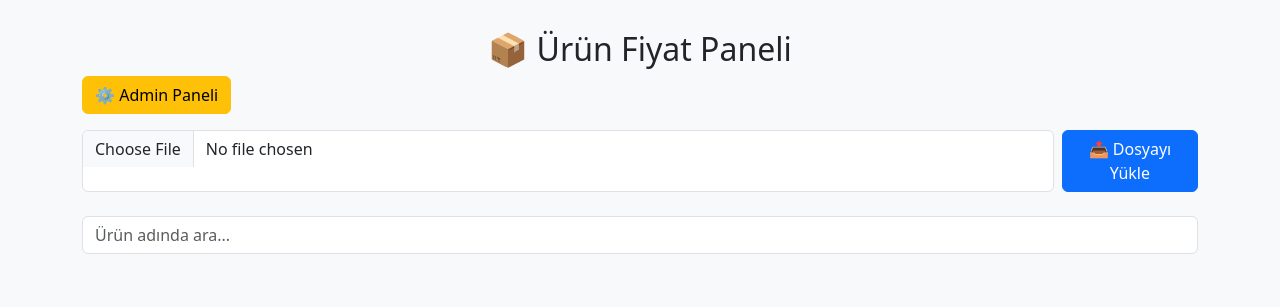
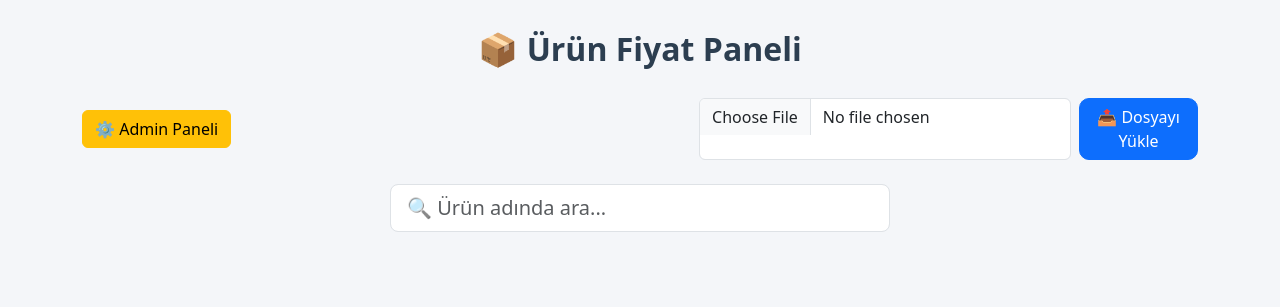
Before and after one commit to TeraH4wk/fiyat-paneli, a Flask app: template templates/index.html in a window 1280 px wide. Shown: the top 307 px of the page. Run offline with Flask 3, Linux system fonts and the light colour scheme; the template is opened without the code that fills it, so the values that code supplies are empty; the visitor is signed in with stand-in values (Sample User, id 1).

Commit message:
index sayfası modernleştirildi

```diff
--- a/templates/index.html
+++ b/templates/index.html
@@ -2,31 +2,63 @@
 <html lang="tr">
 <head>
   <meta charset="UTF-8">
-    <title>Ürün Paneli</title>
+  <title>Ürün Fiyat Paneli</title>
   <meta name="viewport" content="width=device-width, initial-scale=1">
-    <!-- Bootstrap CDN -->
   <link href="https://cdn.jsdelivr.net/npm/bootstrap@5.3.0/dist/css/bootstrap.min.css" rel="stylesheet">
   <style>
-        body { background-color: #f8f9fa; padding: 30px; }
-        .card { margin-bottom: 20px; }
-        .btn-upload { margin-bottom: 20px; }
+    body {
+      background-color: #f4f6f9;
+      padding: 30px;
+    }
+
+    .header-title {
+      font-weight: bold;
+      color: #2c3e50;
+      margin-bottom: 30px;
+      text-align: center;
+    }
+
+    .search-box {
+      max-width: 500px;
+      margin: 0 auto 30px auto;
+    }
+
+    .urun-karti {
+      transition: transform 0.2s ease, box-shadow 0.2s ease;
+    }
+
+    .urun-karti:hover {
+      transform: scale(1.02);
+      box-shadow: 0 10px 20px rgba(0,0,0,0.1);
+    }
+
+    .card-body p {
+      font-size: 14px;
+      margin-bottom: 8px;
+    }
+
+    .admin-tools {
+      margin-bottom: 30px;
+    }
+
+    .btn-upload {
+      border-radius: 10px;
+    }
   </style>
 </head>
 <body>
+
 <div class="container">
-
-    <h2 class="text-center">📦 Ürün Fiyat Paneli</h2>
+  <h2 class="header-title">📦 Ürün Fiyat Paneli</h2>
 
   {% if session.get('kullanici') == 'admin' %}
-        <a href="/admin" class="btn btn-warning mb-3">⚙️ Admin Paneli</a>
-    {% endif %}
-
-    <!-- Dosya Yükleme Butonu (Sadece Admin Görür) -->
-    {% if session.get('kullanici') == 'admin' %}
-    <form action="/yukle" method="post" enctype="multipart/form-data" class="d-flex gap-2 mb-4">
+    <div class="admin-tools d-flex flex-column flex-md-row justify-content-between align-items-center gap-3 mb-4">
+      <a href="/admin" class="btn btn-warning">⚙️ Admin Paneli</a>
+      <form action="/yukle" method="post" enctype="multipart/form-data" class="d-flex gap-2">
         <input type="file" name="dosya" accept=".xlsx" class="form-control">
-        <button type="submit" class="btn btn-primary">📤 Dosyayı Yükle</button>
+        <button type="submit" class="btn btn-primary btn-upload">📤 Dosyayı Yükle</button>
       </form>
+    </div>
   {% endif %}
 
   <!-- Flash Mesajlar -->
@@ -39,15 +71,16 @@
     {% endfor %}
   {% endwith %}
 
-    <!-- Arama -->
-
-<input type="text" id="arama" class="form-control mb-4" placeholder="Ürün adında ara...">
+  <!-- Arama Kutusu -->
+  <div class="search-box">
+    <input type="text" id="arama" class="form-control form-control-lg" placeholder="🔍 Ürün adında ara...">
+  </div>
 
   <!-- Ürün Kartları -->
   <div class="row" id="urunKartlari">
     {% for urun in urunler %}
-    <div class="col-md-4 urun-karti">
-        <div class="card shadow-sm">
+      <div class="col-md-4 col-sm-6 mb-4 urun-karti">
+        <div class="card shadow-sm h-100">
           <div class="card-body">
             {% for key, value in urun.items() %}
               <p><strong>{{ key }}:</strong> {{ value }}</p>
@@ -56,6 +89,7 @@
         </div>
       </div>
     {% endfor %}
+  </div>
 </div>
 
 <script>
@@ -71,7 +105,6 @@
   });
 </script>
 
-<!-- Bootstrap JS -->
 <script src="https://cdn.jsdelivr.net/npm/bootstrap@5.3.0/dist/js/bootstrap.bundle.min.js"></script>
 </body>
 </html>
```
Lines whose indentation alone changed are shown as unchanged.
